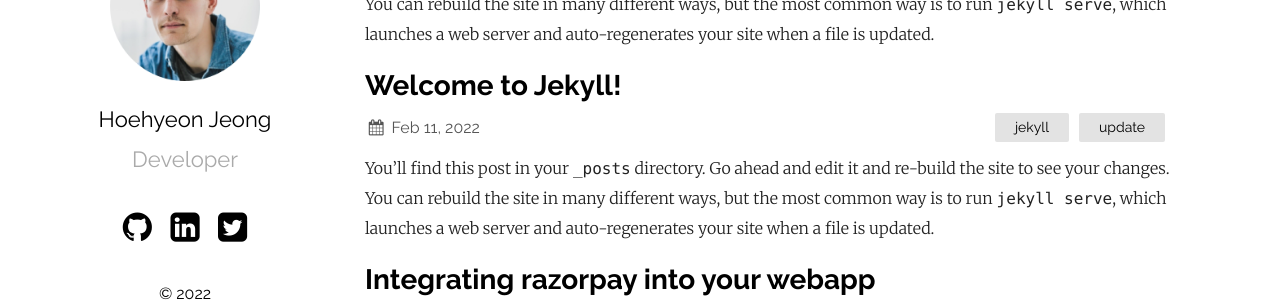
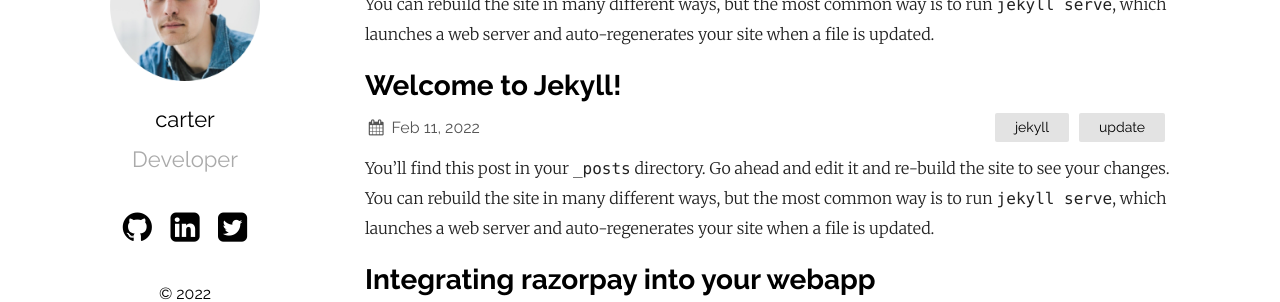
Before and after one commit to climbwallet/climbwallet.github.io, a Jekyll site: the page built from index.md, in a window 1280 px wide. Shown: the part 232-534 px from the top of the page. Built offline with Jekyll 4.4.1, drawn with Linux system fonts in a browser that asks for light colours.

Commit message:
edit config

```diff
--- a/_config.yml
+++ b/_config.yml
@@ -12,7 +12,7 @@ show_excerpts: true # set to true to show excerpts on the homepage
 sass:
   sass_dir: _sass
 plainwhite:
-  name: Hoehyeon Jeong
+  name: carter
   tagline: Developer
   date_format: "%b %-d, %Y"
   sitemap: true # set to true to generate sitemap.xml content
```
